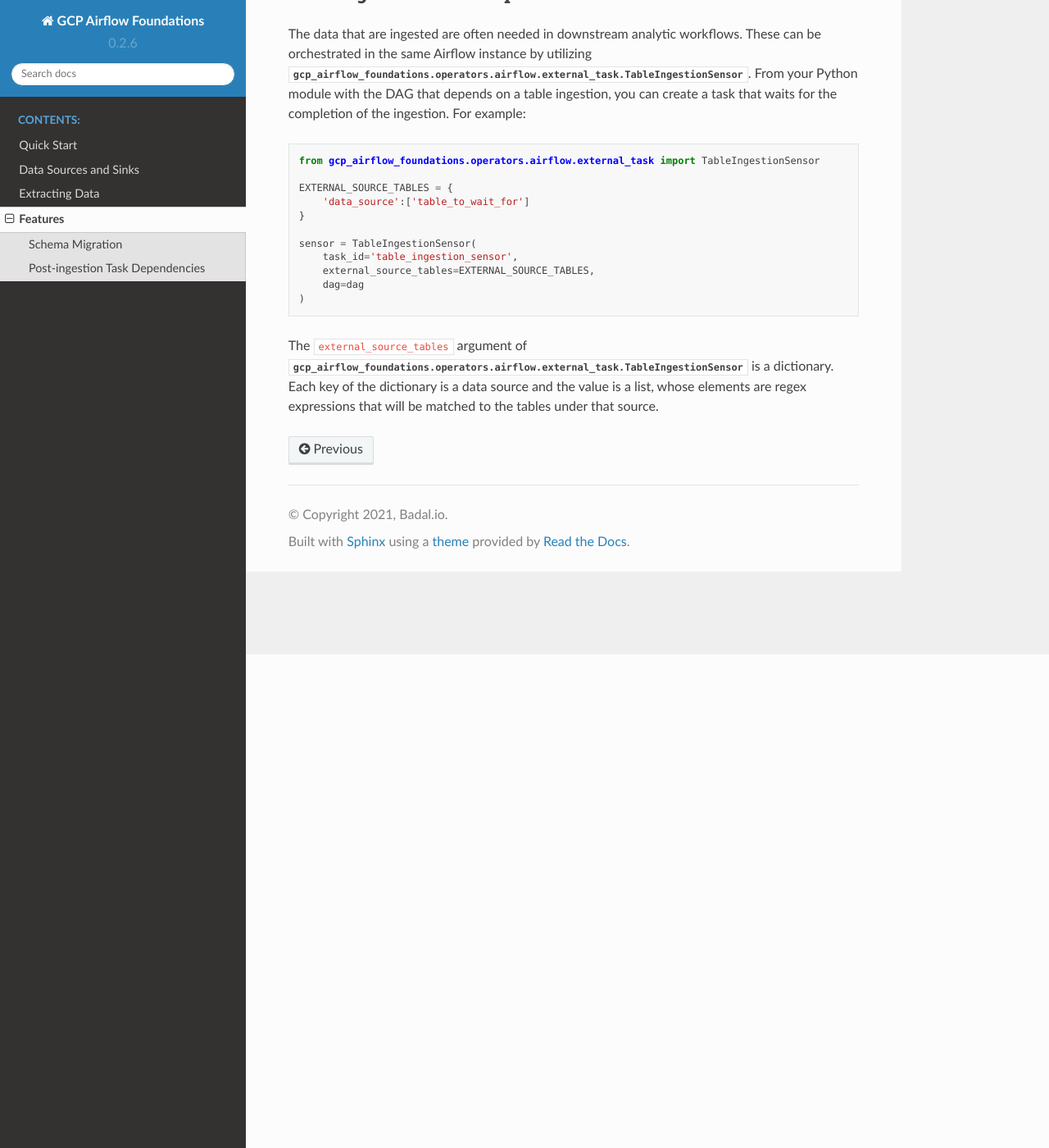
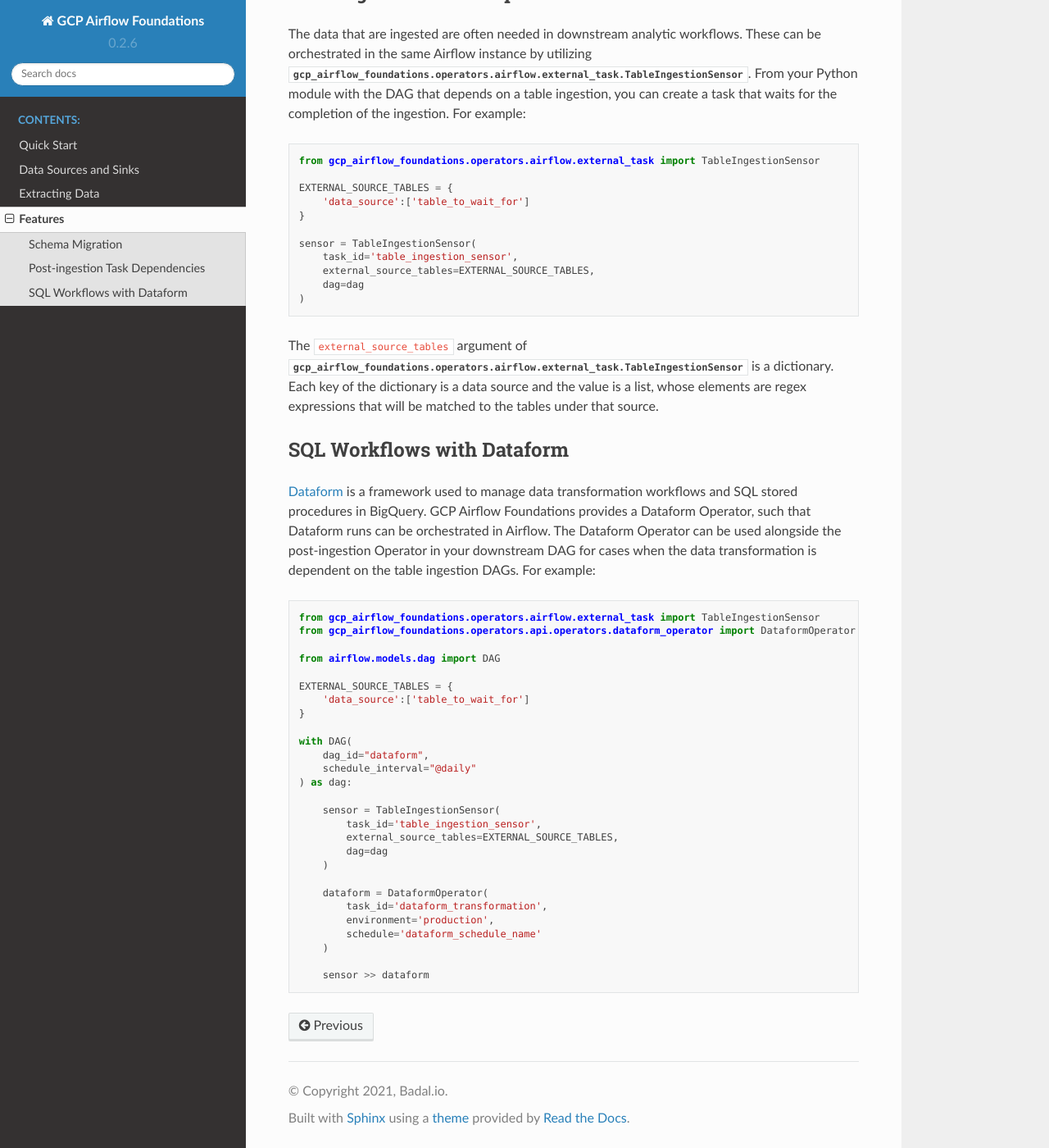
Before and after one commit to badal-io/gcp-airflow-foundations, a Sphinx documentation site: the page built from docs/features.rst, in a window 1280 px wide and 1400 px high, scrolled down 602 px. Shown: the whole window at 82% size. Built offline with Sphinx 7.4.7 and the Read the Docs theme 2.0.0, drawn with Linux system fonts in a browser that asks for light colours.

Commit message:
Dataform example

```diff
--- a/docs/features.rst
+++ b/docs/features.rst
@@ -42,3 +42,42 @@ on a table ingestion, you can create a task that waits for the completion of the
 The ``external_source_tables`` argument of :class:`gcp_airflow_foundations.operators.airflow.external_task.TableIngestionSensor` is a dictionary.
 Each key of the dictionary is a data source and the value is a list, whose elements are regex expressions that will be matched
 to the tables under that source.
+
+.. dataform:
+SQL Workflows with Dataform
+------------------
+
+`Dataform <https://docs.dataform.co/>`_ is a framework used to manage data transformation workflows and SQL stored procedures in BigQuery.
+GCP Airflow Foundations provides a Dataform Operator, such that Dataform runs can be orchestrated in Airflow. The Dataform Operator can be
+used alongside the post-ingestion Operator in your downstream DAG for cases when the data transformation is dependent on the table ingestion DAGs.
+For example:
+
+.. code-block:: python
+
+    from gcp_airflow_foundations.operators.airflow.external_task import TableIngestionSensor
+    from gcp_airflow_foundations.operators.api.operators.dataform_operator import DataformOperator
+
+    from airflow.models.dag import DAG
+
+    EXTERNAL_SOURCE_TABLES = {
+        'data_source':['table_to_wait_for']
+    }
+
+    with DAG(
+        dag_id="dataform",
+        schedule_interval="@daily"
+    ) as dag:
+
+        sensor = TableIngestionSensor(
+            task_id='table_ingestion_sensor',
+            external_source_tables=EXTERNAL_SOURCE_TABLES,
+            dag=dag
+        )
+
+        dataform = DataformOperator(
+            task_id='dataform_transformation',
+            environment='production',
+            schedule='dataform_schedule_name'
+        )
+
+        sensor >> dataform
```
Also changed, not shown: docs/data_plugins.rst (+6 -6 lines).
